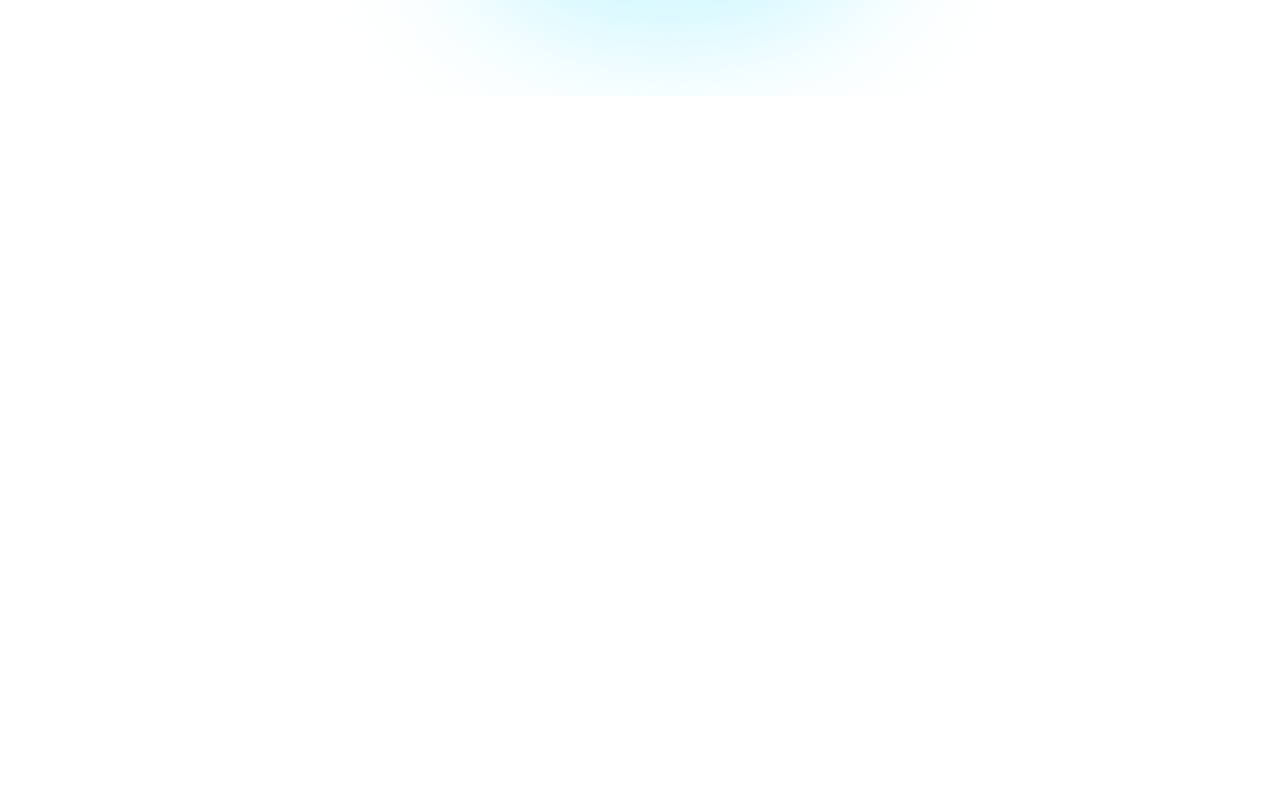
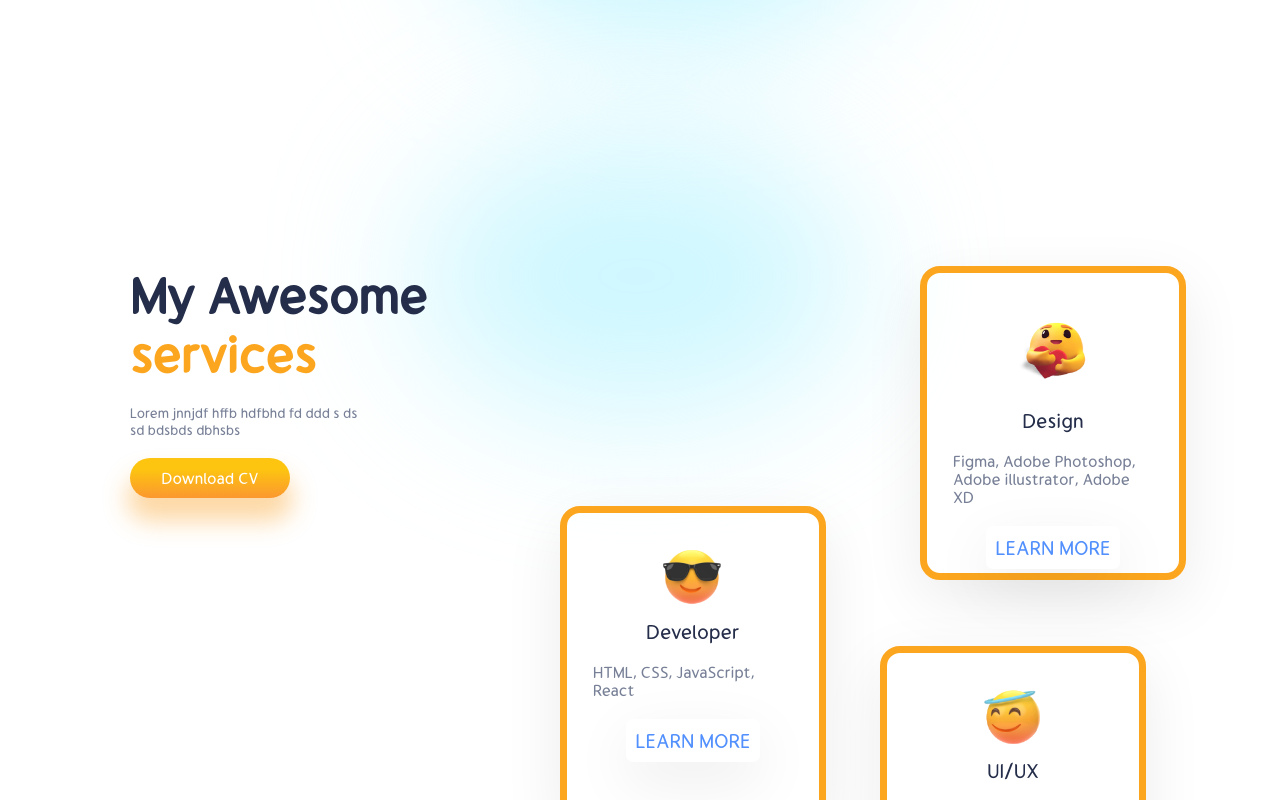
Before and after one commit to deelaka99/dee-wej-kar-portfolio, a React (Vite) app: page / in a window 1280 px wide. Shown: the part 740-1540 px from the top of the page. Before the commit the page ends 836 px from the top, so only its background shows below. Built offline with nearby package versions, Linux system fonts and the light colour scheme.

Commit message:
services is completed

```diff
--- a/src/App.jsx
+++ b/src/App.jsx
@@ -1,12 +1,14 @@
 import "./App.css";
 import Navbar from "./components/navbar/Navbar";
 import Intro from "./components/intro/Intro";
+import Services from "./components/services/Services";
 function App() {
 
   return (
     <div className="App">
       <Navbar/>
       <Intro/>
+      <Services/>
     </div>
   )
 }
--- /dev/null
+++ b/src/components/card/Card.jsx
@@ -0,0 +1,15 @@
+import React from 'react';
+import "./card.css";
+
+const Card = ({emoji, heading, detail}) => {
+  return (
+    <div className='card'>
+      <img src={emoji} alt="emoji" />
+      <span>{heading}</span>
+      <span>{detail}</span>
+      <button className="c-button">LEARN MORE</button>
+    </div>
+  )
+}
+
+export default Card
--- /dev/null
+++ b/src/components/card/card.css
@@ -0,0 +1,33 @@
+.card {
+  width: 10rem;
+  height: 13rem;
+  position: absolute;
+  display: flex;
+  flex-direction: column;
+  gap: 1rem;
+  align-items: center;
+  background: rgba(255, 255, 255, 0.26);
+  border: 7px solid var(--orange);
+  box-shadow: var(--boxShadow);
+  border-radius: 20px;
+  padding: 0px 26px 2rem 26px;
+}
+
+.card span:nth-of-type(2) {
+  color: var(--gray);
+  font-size: 16px;
+}
+
+.card > img {
+  transform: scale(0.6);
+  margin-bottom: -2rem;
+}
+
+.c-button {
+  background: #ffffff;
+  box-shadow: 0px 19px 60px rgba(0, 0, 0, 0.08);
+  border-radius: 7px;
+  border: none;
+  padding: 10px;
+  color:#5290fd;
+}
--- /dev/null
+++ b/src/components/services/Services.jsx
@@ -0,0 +1,54 @@
+import React from "react";
+import "./services.css";
+import HeartEmoji from "../../assets/img/heartemoji.png";
+import Glasses from "../../assets/img/glasses.png";
+import Humble from "../../assets/img/humble.png";
+import Card from "../card/Card";
+
+const Services = () => {
+  return (
+    <div className="services">
+      {/*left side */}
+      <div className="awesome">
+        <span>My Awesome</span>
+        <span>services</span>
+        <span>
+          Lorem jnnjdf hffb hdfbhd fd ddd s ds
+          <br />
+          sd bdsbds dbhsbs
+        </span>
+        <button className="button s-button">Download CV</button>
+        <div className="blur s-blur" style={{ background: "#ABF1FF94" }}></div>
+      </div>
+      {/*right side */}
+      <div className="cards">
+        {/**1st card */}
+        <div style={{ left: "14rem" }}>
+          <Card
+            emoji={HeartEmoji}
+            heading={"Design"}
+            detail={"Figma, Adobe Photoshop, Adobe illustrator, Adobe XD"}
+          />
+        </div>
+        {/*2nd card */}
+        <div style={{ top: "12rem", left: "-4rem" }}>
+          <Card
+            emoji={Glasses}
+            heading={"Developer"}
+            detail={"HTML, CSS, JavaScript, React"}
+          />
+        </div>
+        {/*3rd card */}
+        <div style={{ top: "19rem", left: "12rem" }}>
+          <Card
+            emoji={Humble}
+            heading={"UI/UX"}
+            detail={"Figma, Adobe XD"}
+          />
+        </div>
+      </div>
+    </div>
+  );
+};
+
+export default Services;
--- /dev/null
+++ b/src/components/services/services.css
@@ -0,0 +1,48 @@
+.services {
+  padding: 0 3rem 0 3rem;
+  display: flex;
+  height: 90vh;
+  margin-bottom: 8rem;
+  margin-top: 9rem;
+  margin-bottom: 13rem;
+}
+
+.awesome {
+  display: flex;
+  flex-direction: column;
+  flex:1;
+  position: relative;
+}
+
+.awesome > :nth-child(1) {
+  color: var(--black);
+  font-size: 2.5rem;
+  font-weight: bold;
+}
+
+.awesome > :nth-child(2) {
+  color: var(--orange);
+  font-size: 2.5rem;
+  font-weight: bold;
+}
+
+.awesome > :nth-child(3) {
+  color: var(--gray);
+  font-size: 14px;
+  margin-top: 1rem;
+}
+
+.s-button {
+  width: 8rem;
+  height: 2rem;
+  margin-top: 1rem;
+}
+
+.cards {
+  position: relative;
+  flex:1;
+}
+
+.cards > * {
+  position: absolute;
+}
```
